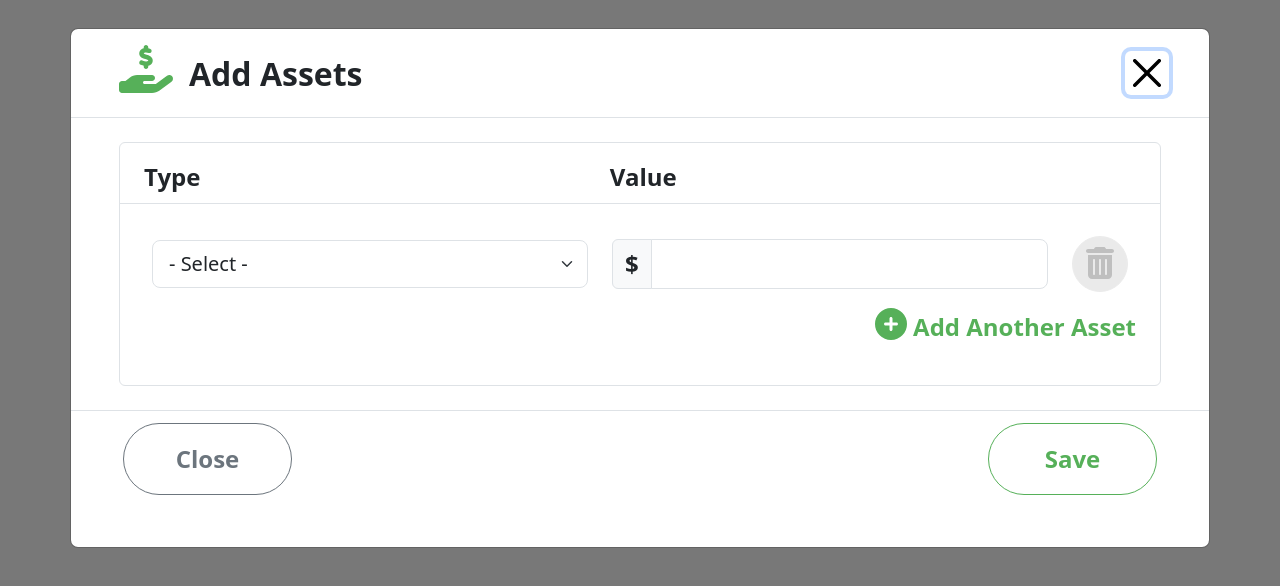
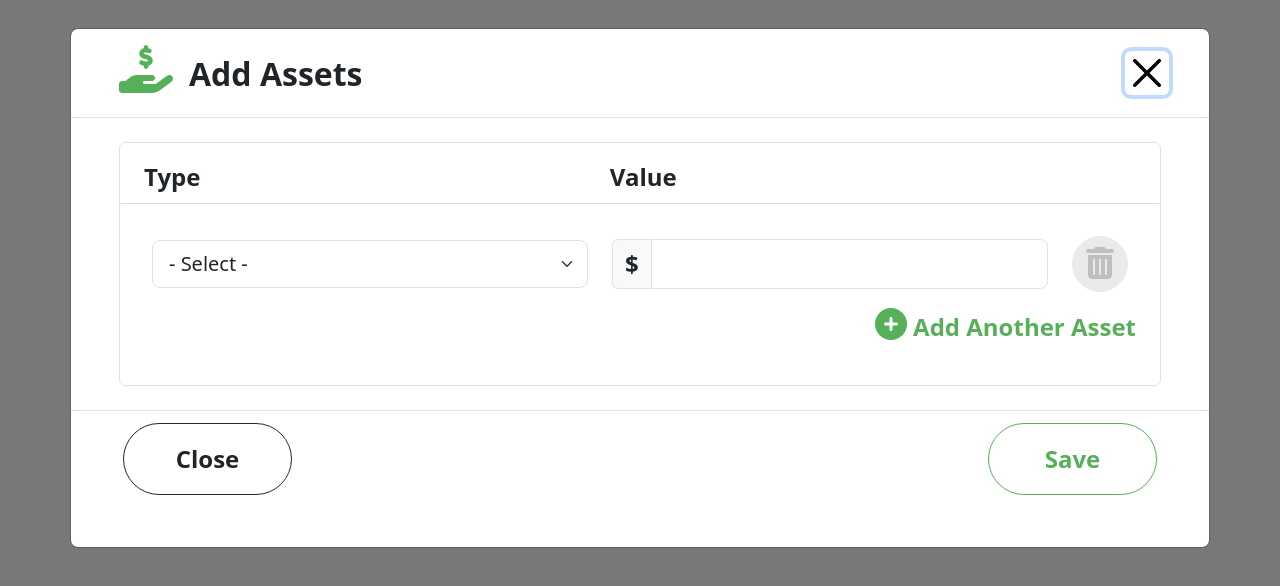
Before and after one commit to Asemota33/Newton-Assets, an Angular app: page / in a window 1280 px wide. Both pictures are taken after a click on the button "Add Assets". Shown: the top 586 px of the page. Built offline with nearby package versions, Linux system fonts and the light colour scheme.

Commit message:
fix for form validation, btn color update

```diff
--- a/src/app/add-assets-modal/add-assets-modal.component.html
+++ b/src/app/add-assets-modal/add-assets-modal.component.html
@@ -40,8 +40,8 @@
                 #typeCtrl="ngModel"
                 [ngClass]="{
                   'is-invalid':
-                    valueCtrl.invalid &&
-                    (valueCtrl.touched || assetForm.submitted)
+                    typeCtrl.invalid &&
+                    (typeCtrl.touched || assetForm.submitted)
                 }"
                 [autofocus]="
                   typeCtrl.invalid && (typeCtrl.touched || assetForm.submitted)
@@ -128,7 +128,7 @@
     <div class="modal-footer d-flex justify-content-between px-5 pb-5 pt-2">
       <button
         type="button"
-        class="btn btn-outline-secondary rounded-button fs-4 modal-pill-btn"
+        class="btn btn-outline-dark rounded-button fs-4 modal-pill-btn"
         (click)="closeModal()"
       >
         Close
--- a/src/app/add-assets-modal/add-assets-modal.component.scss
+++ b/src/app/add-assets-modal/add-assets-modal.component.scss
@@ -23,3 +23,11 @@
   color: #9e9e9e !important;
   opacity: 1 !important;
 }
+
+.btn-outline-dark {
+  &:hover {
+    background-color: #F2F2F2;
+    color: #000000;
+    border-color: #000000;
+  }
+}
```
